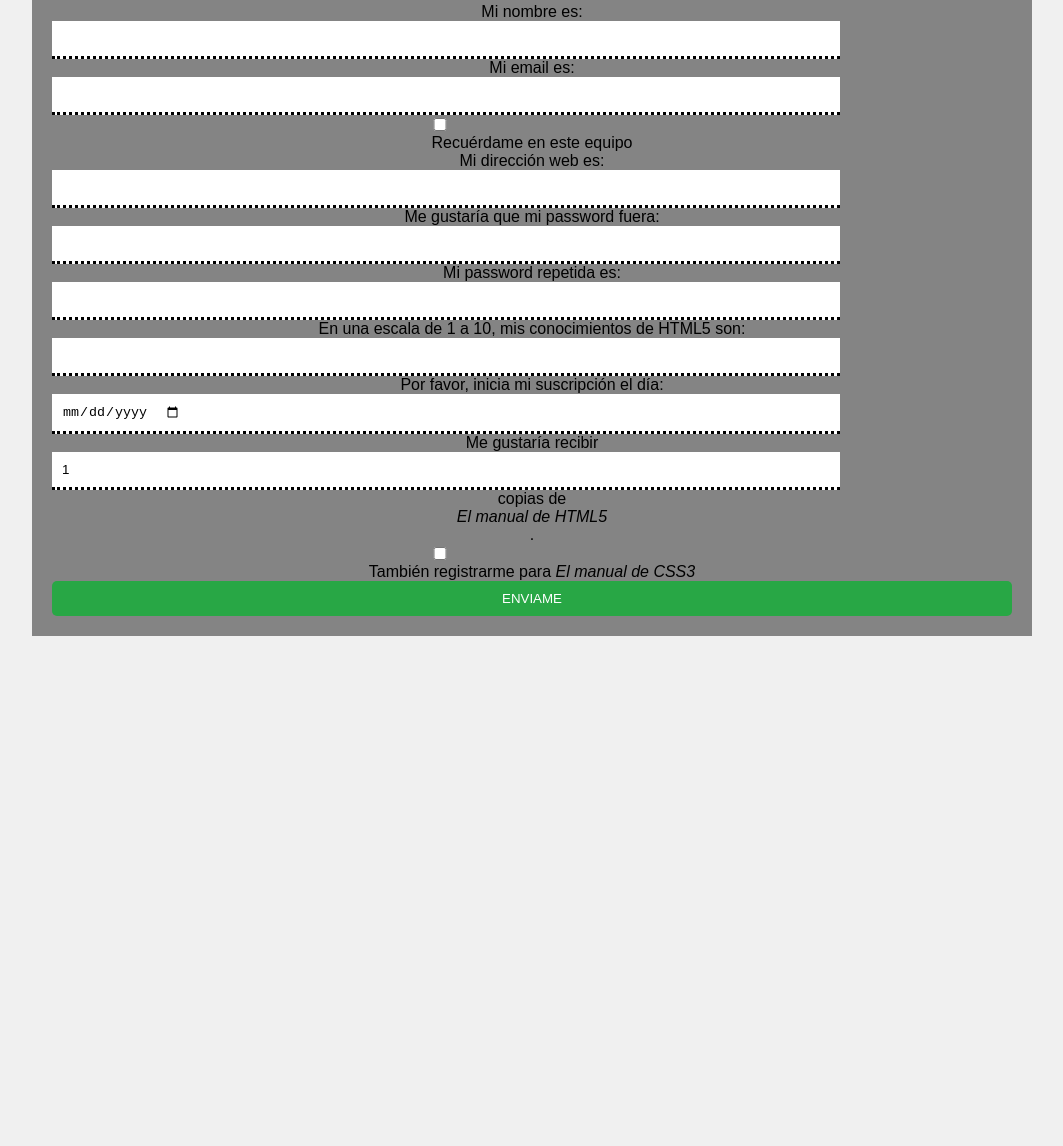
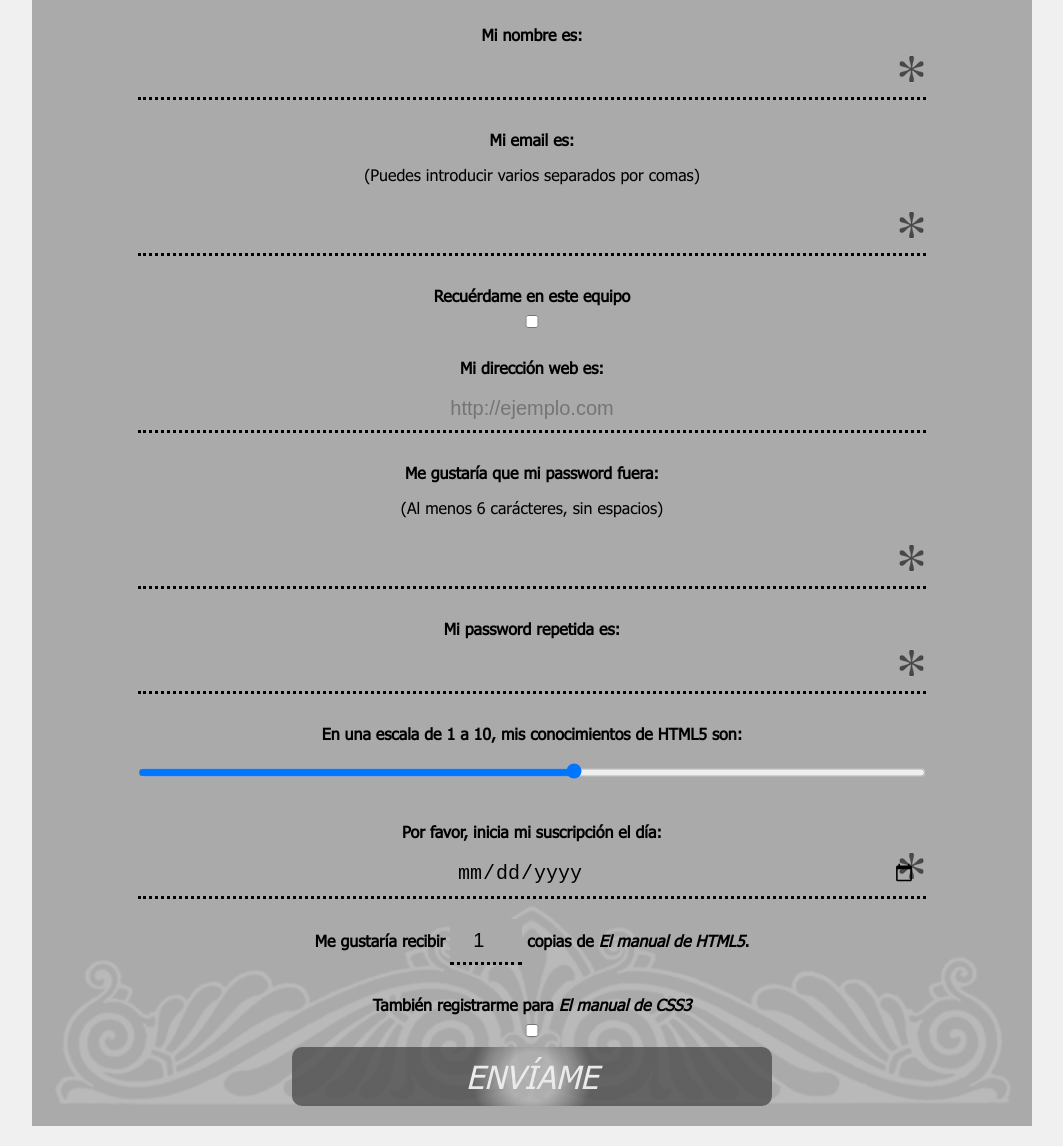
Before and after one commit to JorgeCsstro/DIW, a plain HTML site: page Practicas/Act 3.9 - Formularios/index.html in a window 1280 px wide. Shown: the part 117-1263 px from the top of the page, without its empty margins (108-1171 px from the left). Before the commit the page ends 800 px from the top, so only its background shows below. Drawn offline with Linux system fonts and the light colour scheme.

Commit message:
Act 3.9: Formulario acabado

```diff
--- a/Practicas/Act 3.9 - Formularios/css/styles.css
+++ b/Practicas/Act 3.9 - Formularios/css/styles.css
@@ -1,3 +1,10 @@
+/*Importo font tahoma*/
+@font-face {
+    font-family: "FuenteBoton";
+    src: url("../fuentes/tahoma.ttf");
+}
+
+/*--BODY & MAIN--*/
 body {
     margin: 0;
     padding: 0;
@@ -5,45 +12,101 @@ body {
     justify-content: center;
     align-items: center;
     background-color: #f0f0f0;
-    font-family: Arial, sans-serif;
+    font-family: "FuenteBoton";
+    font-weight: bold;
 }
 
 main {
     width: 75%;
     margin: 20px;
     padding: 20px;
-    background-color: #848484;
+    background-color: #aaaaaa;
     text-align: center;
 }
+
+/*--FORMULARIO--*/
 
 form {
     display: flex;
     flex-direction: column;
+    align-items: center;
+    background: url("../imgs/bg-form.png") no-repeat 0 100%;
+    background-size: 100%;
 }
 
-input{
-    display: flex;
-    align-items: center;
+/*Pongo 2 backgrounds paara el titulo*/
+h1{
+    width: 100%;
+    background:
+        url(../imgs/bg-formtitle-left.png) no-repeat 0 0,
+        url(../imgs/bg-formtitle-right.png) no-repeat 100% 0;
+    background-size: 100px;
+}
+
+/*Pongo la letra "normal" porque en el body la he puesto "bold"*/
+p{
+    font-weight: normal;
+}
+
+/*Pongo margen de arriba para más separación*/
+label{
+    margin-top: 20px;
+}
+
+/*Mas significante:
+    Quito los bordes
+    Pongo el mismo background que el main
+    Pongo borde de abajo con puntos
+*/
+input {
     width: 80%;
     padding: 10px;
-    border: white;
-    border-bottom: 3px dotted #000000;
+    background-color: #aaaaaa;
+    margin: 10px 0;
+    border: none;
+    border-bottom: dotted 3px;
+    text-align: center;
+    font-size: 20px;
+}
+
+input[type="number"] {
+    width: fit-content;
+    text-align: center;
+}
+
+input[type="date"] {
+    text-align: center;
+}
+
+/*Pongo backgrounds img dependiendo del estado de los inputs*/
+input:required {
+    background: url('../imgs/required.png') no-repeat 100% 0;
+}
+
+input:not([type=range]):not([type=date]):not([type=submit]):not([type=button] ):not([type=checkbox]):not([type=number]):focus:invalid {
+background: url('../imgs/invalid.png') no-repeat 100% 0;
 
 }
 
-input[type="checkbox"] {
-    margin-right: 10px;
+input:not([type=range]):not([type=date]):not([type=submit]):not([type=button] ):not([type=checkbox]):not([type=number]):focus:valid {
+background: url('../imgs/valid.png') no-repeat 100% 0;
 }
 
+/*Boton de enviar*/
 button {
     padding: 10px;
-    background-color: #28a745;
+    background: radial-gradient(circle, rgb(176, 176, 176) 10%, rgb(72, 72, 72) 25%);
     color: white;
+    font-size: 32px;
+    font-family: "FuenteBoton";
     border: none;
-    border-radius: 5px;
+    border-radius: 10px;
+    opacity: 0.75;
     cursor: pointer;
+    transition: opacity 0.25s linear;
+    width: 50%;
 }
 
 button:hover {
-    background-color: #218838;
+    opacity: 1;
 }
--- a/Practicas/Act 3.9 - Formularios/index.html
+++ b/Practicas/Act 3.9 - Formularios/index.html
@@ -15,35 +15,39 @@
             <input type="text" name="nombre" id="nombre" required>
 
             <label for="email">Mi email es:</label>
-            <input type="email" name="email" id="email" required>
+            <p>(Puedes introducir varios separados por comas)</p>
+            <input type="email" name="email" id="email" required multiple>
 
-            <label>
-                <input type="checkbox" name="recuerdame"> Recuérdame en este equipo
-            </label>
+            <label>Recuérdame en este equipo</label>
+            <input type="checkbox" name="recuerdame">
 
             <label for="website">Mi dirección web es:</label>
-            <input type="text" name="website" id="website">
+            <input type="text" name="website" id="website" placeholder="http://ejemplo.com">
 
             <label for="password">Me gustaría que mi password fuera:</label>
-            <input type="password" name="password" id="password" required>
+            <p>(Al menos 6 carácteres, sin espacios)</p>
+            <input type="password" name="password" id="password" minlength="6" pattern="^\S+$" required>
 
             <label for="password_repeat">Mi password repetida es:</label>
             <input type="password" name="password_repeat" id="password_repeat" required>
 
             <label for="conocimientos">En una escala de 1 a 10, mis conocimientos de HTML5 son:</label>
-            <input type="number" name="conocimientos" id="conocimientos" min="1" max="10" required>
+            <input type="range" name="conocimientos" id="conocimientos" min="1" max="10">
 
             <label for="fecha">Por favor, inicia mi suscripción el día:</label>
-            <input type="date" name="fecha" id="fecha">
+            <input type="date" name="fecha" id="fecha" required>
 
-            <label for="copias">Me gustaría recibir</label>
-            <input type="number" name="copias" id="copias" value="1" min="1" required> copias de <i>El manual de HTML5</i>.
+            <section>
+                <label for="copias">Me gustaría recibir</label>
+                <input type="number" name="copias" id="copias" value="1" min="1" max="5"> copias de <i>El manual de HTML5</i>.
+            </section>
 
-            <label>
-                <input type="checkbox" name="css3"> También registrarme para <i>El manual de CSS3</i>
-            </label>
 
-            <button type="submit">ENVIAME</button>
+            <label> También registrarme para <i>El manual de CSS3</i></label>
+            <input type="checkbox" name="css3">
+
+
+            <button type="submit"><i>ENVÍAME</i></button>
         </form>
     </main>
 </body>
```
Also changed, not shown: Practicas/Act 3.9 - Formularios/fuentes/tahoma.ttf (added), Practicas/Act 3.9 - Formularios/imgs/bg-form.png (added), Practicas/Act 3.9 - Formularios/imgs/bg-formtitle-left.png (added), Practicas/Act 3.9 - Formularios/imgs/bg-formtitle-right.png (added), Practicas/Act 3.9 - Formularios/imgs/invalid.png (added), Practicas/Act 3.9 - Formularios/imgs/required.png (added), Practicas/Act 3.9 - Formularios/imgs/valid.png (added).
